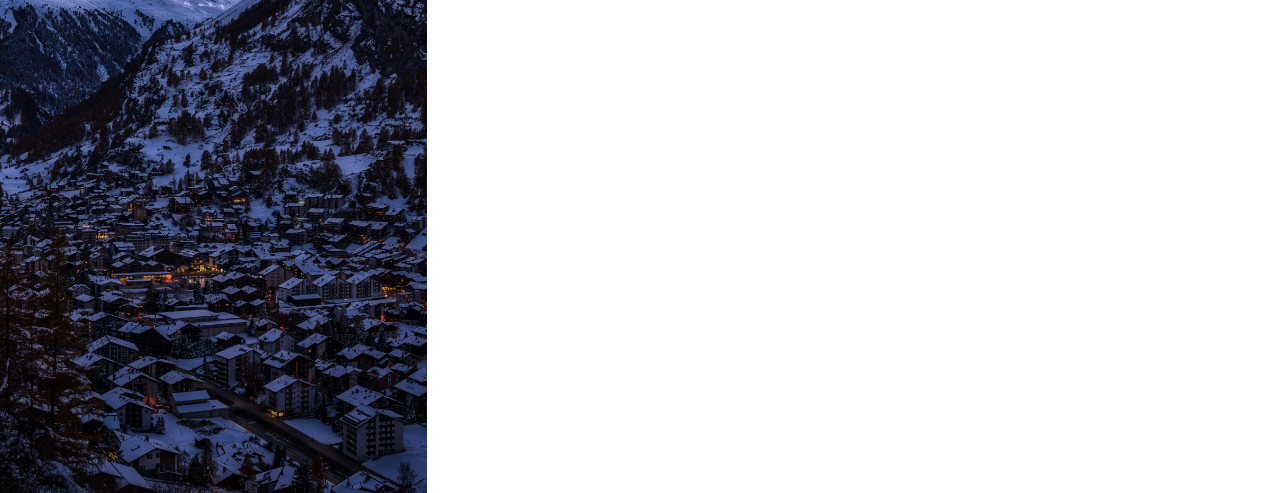
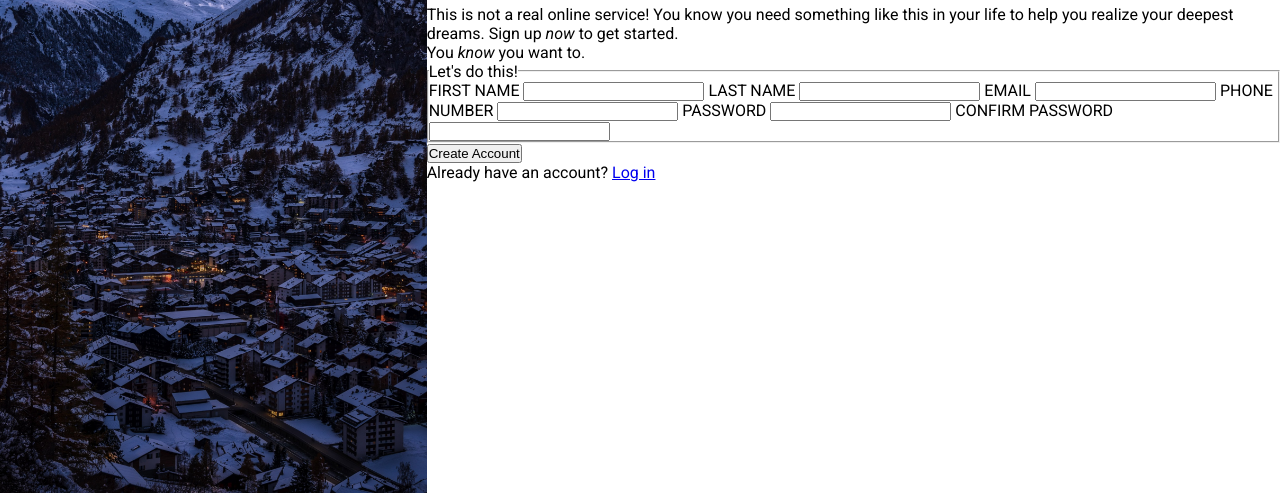
Before and after one commit to icorvus/sign-up, a plain HTML site: page index.html in a window 1280 px wide. Shown: the part 307-800 px from the top of the page. Drawn offline with Linux system fonts and the light colour scheme; a web font is replaced by a local one.

Commit message:
Created form content

```diff
--- a/index.html
+++ b/index.html
@@ -16,6 +16,37 @@
       </div>
     </div>
     <div class="content">
+      <div class="head">
+        <p>This is not a real online service! You know you need something like this in your life to help you realize your deepest dreams.
+          Sign up <em>now</em> to get started.
+        </p>
+        <p>You <em>know</em> you want to.</p>
+      </div>
+      <div class="center">
+        <form action="POST">
+          <fieldset>
+            <legend>Let's do this!</legend>
+
+            <label for="first-name">FIRST NAME</label>
+            <input id="first-name" type="text">
+            <label for="last-name">LAST NAME</label>
+            <input id="last-name" type="text">
+            <label for="email">EMAIL</label>
+            <input id="email" type="email">
+            <label for="first-name">PHONE NUMBER</label>
+            <input id="first-name" type="text">
+            <label for="first-name">PASSWORD</label>
+            <input id="first-name" type="text">
+            <label for="first-name">CONFIRM PASSWORD</label>
+            <input id="first-name" type="text">
+
+          </fieldset>
+        </form>
+      </div>
+      <div class="bottom">
+        <button class="btn">Create Account</button>
+        <p>Already have an account? <a href="#">Log in</a></p>
+      </div>
     </div>
   </div>
 </body>
--- a/style.css
+++ b/style.css
@@ -1,4 +1,4 @@
-@import url('https://fonts.googleapis.com/css2?family=Dela+Gothic+One&display=swap');
+@import url('https://fonts.googleapis.com/css2?family=Dela+Gothic+One&family=Roboto:ital,wght@0,100;0,300;0,400;0,500;0,700;0,900;1,100;1,300;1,400;1,500;1,700;1,900&display=swap');
 
 * {
   margin: 0;
@@ -44,4 +44,8 @@
 
 .content {
   flex: 2;
+  display: flex;
+  flex-direction: column;
+  justify-content: center;
+  font-family: 'Roboto', sans-serif;
 }
```
